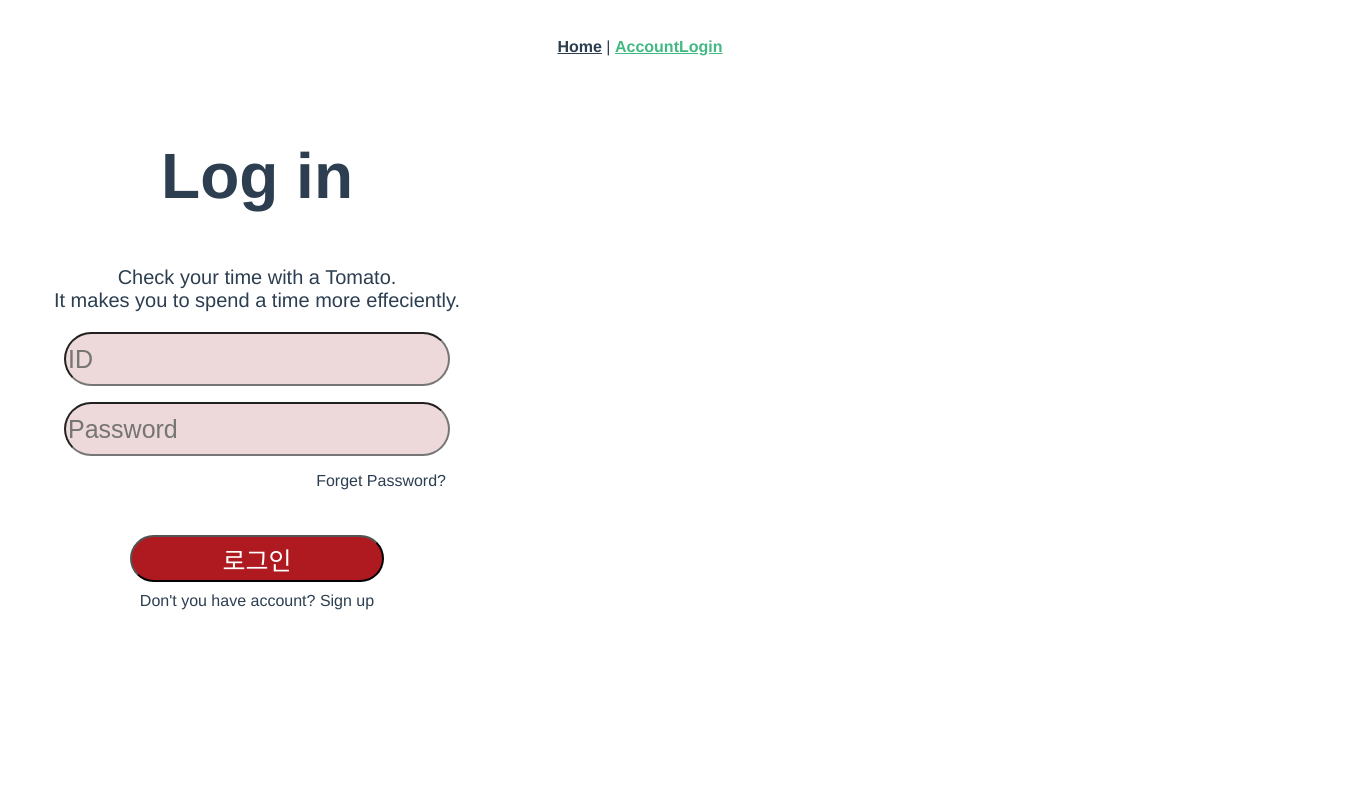
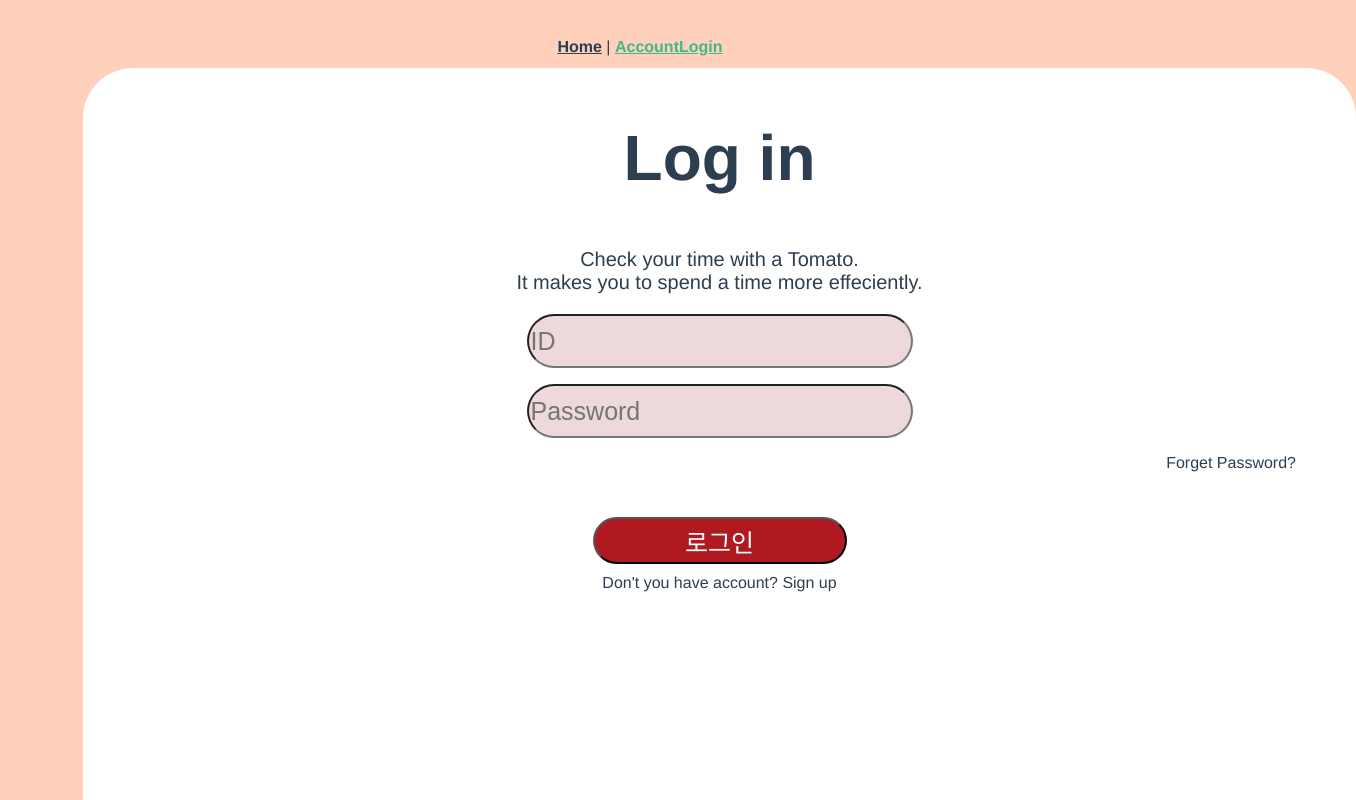
Before and after one commit to Fly-Eugene/Sweet-Tomato, a Vue app in the folder frontend/: page /account/login in a window 1280 px wide. Shown: the top 800 px of the page, 1356 px wide, since content can reach past the window. Built offline with nearby package versions, Linux system fonts and the light colour scheme.

Commit message:
feat: login_success

```diff
--- a/frontend/src/components/AccountLogin.vue
+++ b/frontend/src/components/AccountLogin.vue
@@ -60,13 +60,19 @@ export default {
     const { value: ID, errorMessage: IDError } = useField('ID')
     const { value: Password, errorMessage: PasswordError } = useField('Password')
 
-    const credentials = {
-      ID: ID,
-      Password: Password,
-    }
+      const credentials = {
+        email: ID._value,
+        password: Password._value
+      }
+
+      // console.log(credentials)
 
     const onLoginSubmit = handleSubmit(() => {
-      store.dispatch('login', credentials)
+
+      console.log(ID._value, Password._value)
+      store.dispatch('login', { email: ID._value, password: Password._value
+      })
+
     })
 
 
@@ -86,6 +92,10 @@ export default {
 </script>
 
 <style>
+  body {
+    background-color: #FFD0BB;
+  }
+
   .accountLogo {
     font-size: 64px;
   }
@@ -121,8 +131,14 @@ export default {
   }
 
   #loginSection {
-    width: 498px;
-    height: 528px;
+    position: absolute;
+    width: 1273px;
+    height: 889px;
+    left: 83px;
+    top: 68px;
+
+    background: #FFFFFF;
+    border-radius: 50px;
   }
 
   #goSignup {
--- a/frontend/src/store/index.js
+++ b/frontend/src/store/index.js
@@ -24,11 +24,12 @@ export default createStore({
     login: function(context, credentials) {
       axios({
         method: 'post',
-        url: this.state.server_url + 'login/',
+        url: this.state.server_url + 'auth/login',
         data: credentials
       })
       .then(res => {
-        localStorage.setItem('jwt', res.data.token)
+        console.log(res.data)
+        localStorage.setItem('jwt', res.data.Token.token)
         context.commit('CHANGE_ISLOGIN')
       })
       .catch(err => {
```
